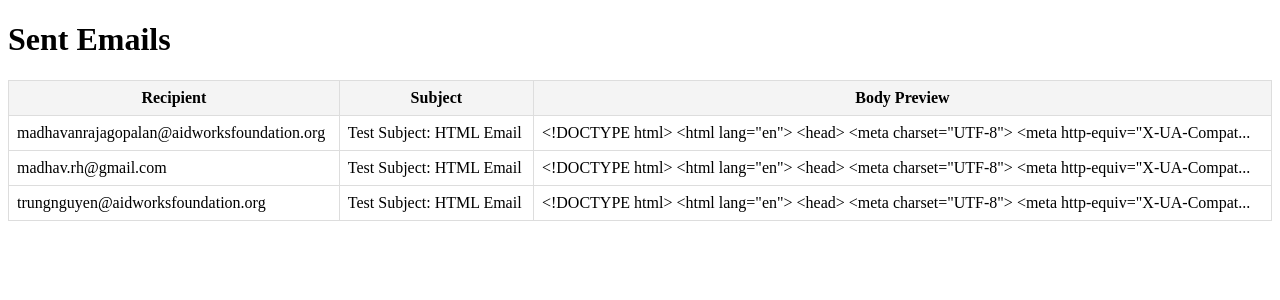
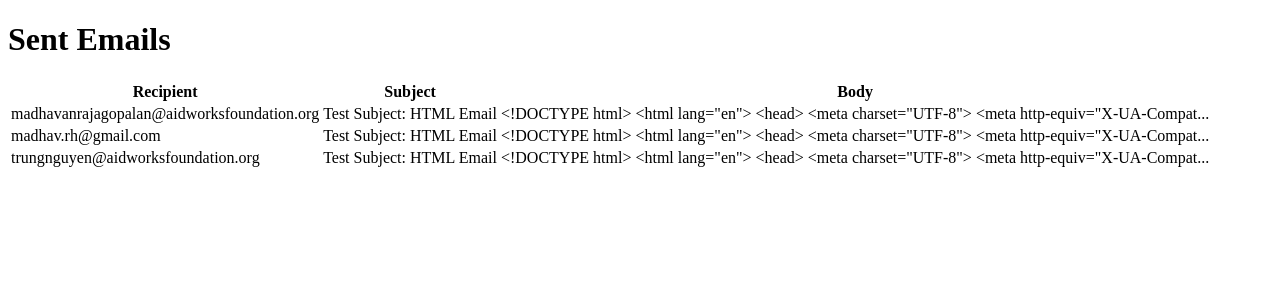
Before and after one commit to MadhavanRajagopalan/Email-Project, a Flask app: page /sent_emails in a window 1280 px wide. Shown: the top 300 px of the page. Run offline with Flask 3, Linux system fonts and the light colour scheme.

Commit message:
Inital commit of AidWorks email project

```diff
--- a/send_emails.py
+++ b/send_emails.py
@@ -27,7 +27,7 @@ def send_email(to_address, subject, body_html):
     server = smtplib.SMTP('smtp.gmail.com', 587)
     server.starttls()
 
-    server.login('madhavanrajagopalan@aidworksfoundation.org', 'hczr gsuo oifh idnx')
+    server.login('madhavanrajagopalan@aidworksfoundation.org', 'password')
 
     server.sendmail(msg['From'], msg['To'], msg.as_string())
     server.quit()
--- a/templates/sent_emails.html
+++ b/templates/sent_emails.html
@@ -2,40 +2,27 @@
 <html lang="en">
 <head>
     <meta charset="UTF-8">
-    <meta name="viewport" content="width=device-width, initial-scale=1.0">
     <title>Sent Emails</title>
-    <style>
-        table {
-            width: 100%;
-            border-collapse: collapse;
-            margin: 20px 0;
-        }
-        th, td {
-            border: 1px solid #ddd;
-            padding: 8px;
-        }
-        th {
-            background-color: #f4f4f4;
-        }
-    </style>
 </head>
 <body>
-
     <h1>Sent Emails</h1>
+    {% if emails %}
         <table>
             <tr>
                 <th>Recipient</th>
                 <th>Subject</th>
-            <th>Body Preview</th>
+                <th>Body</th>
             </tr>
             {% for email in emails %}
             <tr>
                 <td>{{ email.to }}</td>
                 <td>{{ email.subject }}</td>
-            <td>{{ email.body[:100] }}...</td> <!-- Shows the first 100 characters of the email body -->
+                <td>{{ email.body[:100] }}...</td>
             </tr>
             {% endfor %}
         </table>
-
+    {% else %}
+        <p>No emails have been sent yet.</p>
+    {% endif %}
 </body>
 </html>
--- a/viewing platform/static/main.css
+++ b/viewing platform/static/main.css
@@ -0,0 +1 @@
+/* CSS needs to be added */
```
Also changed, not shown: templates/email_templates.html (+3 -7 lines). Lines whose indentation alone changed are shown as unchanged.
